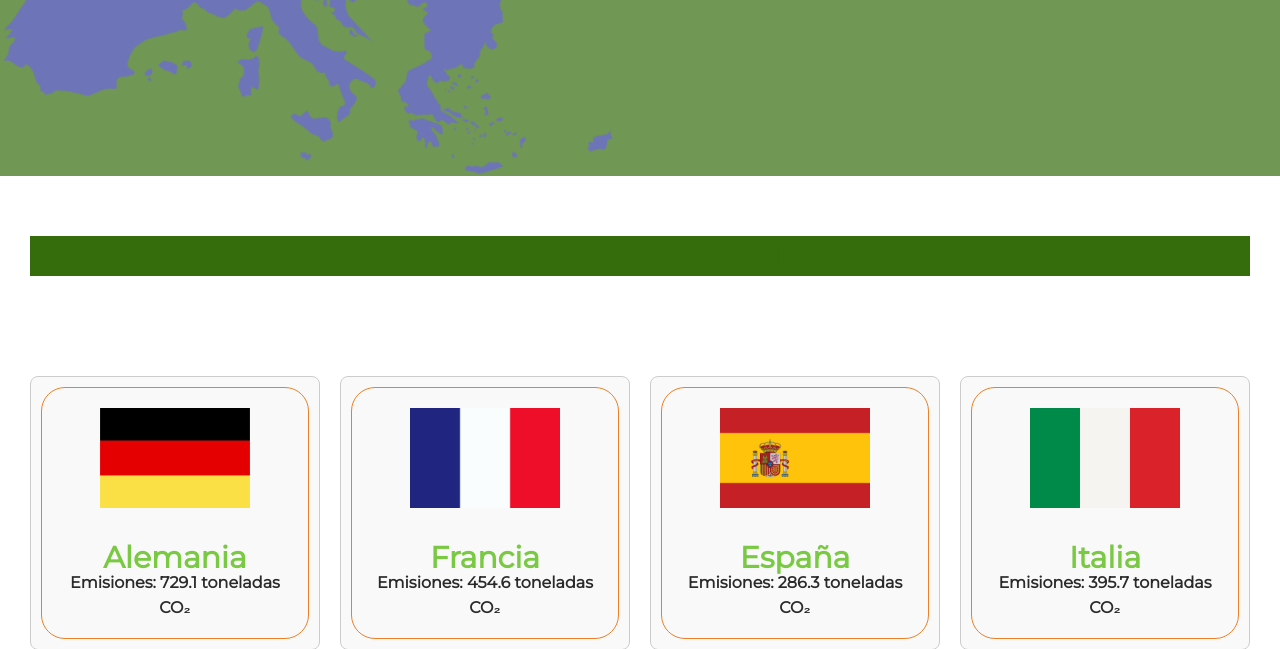
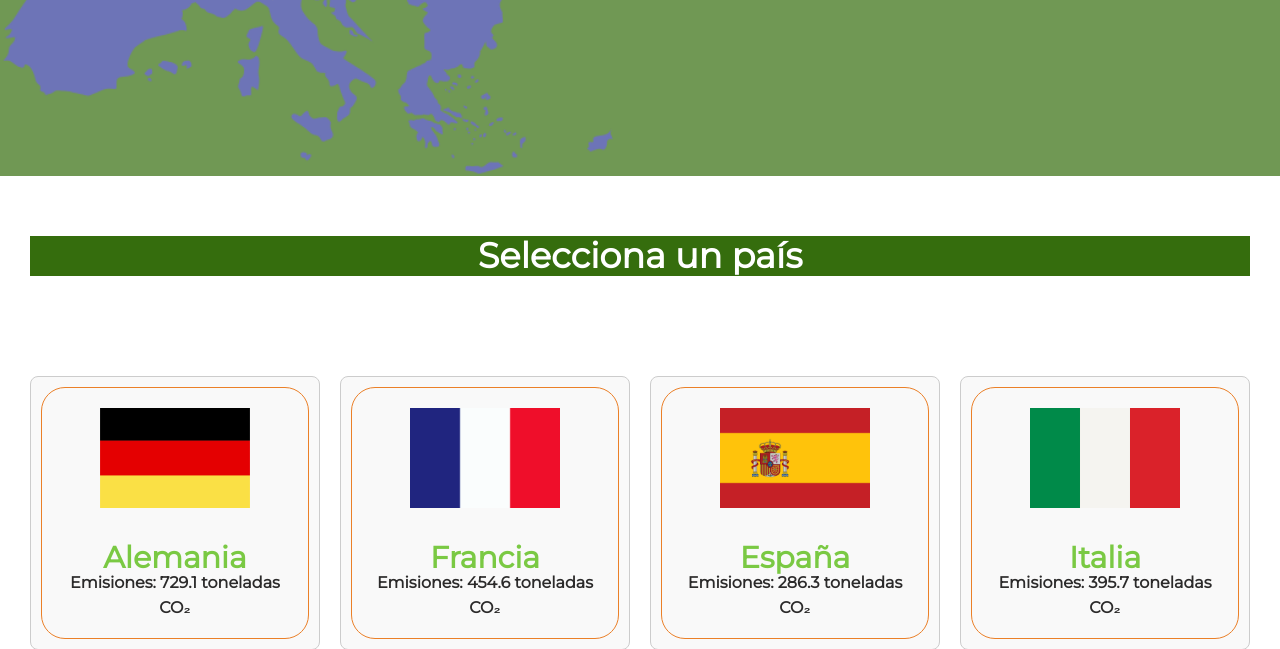
Before and after one commit to alusilcof5/eu_emisions, a Flask app: page / in a window 1280 px wide. Shown: the part 437-1086 px from the top of the page. Run offline with Flask 3, Linux system fonts and the light colour scheme.

Commit message:
fix:styles h3

```diff
--- a/static/css/country_details.css
+++ b/static/css/country_details.css
@@ -38,7 +38,7 @@ h3 {
   background-color: #356d0d;
   color: white;
   padding: 10px;
-  font-size: 1.8em; /* Ajustamos el tamaño de la fuente */
+  font-size: 1em; /* Ajustamos el tamaño de la fuente */
 }
 
 /* Responsive para móviles */
--- a/static/css/style.css
+++ b/static/css/style.css
@@ -77,7 +77,7 @@ main {
 .main__title {
     text-align: center;
     margin-bottom: 100px;
-    color: #356d0d
+    color: #fff
 }
 
 .list {
```
